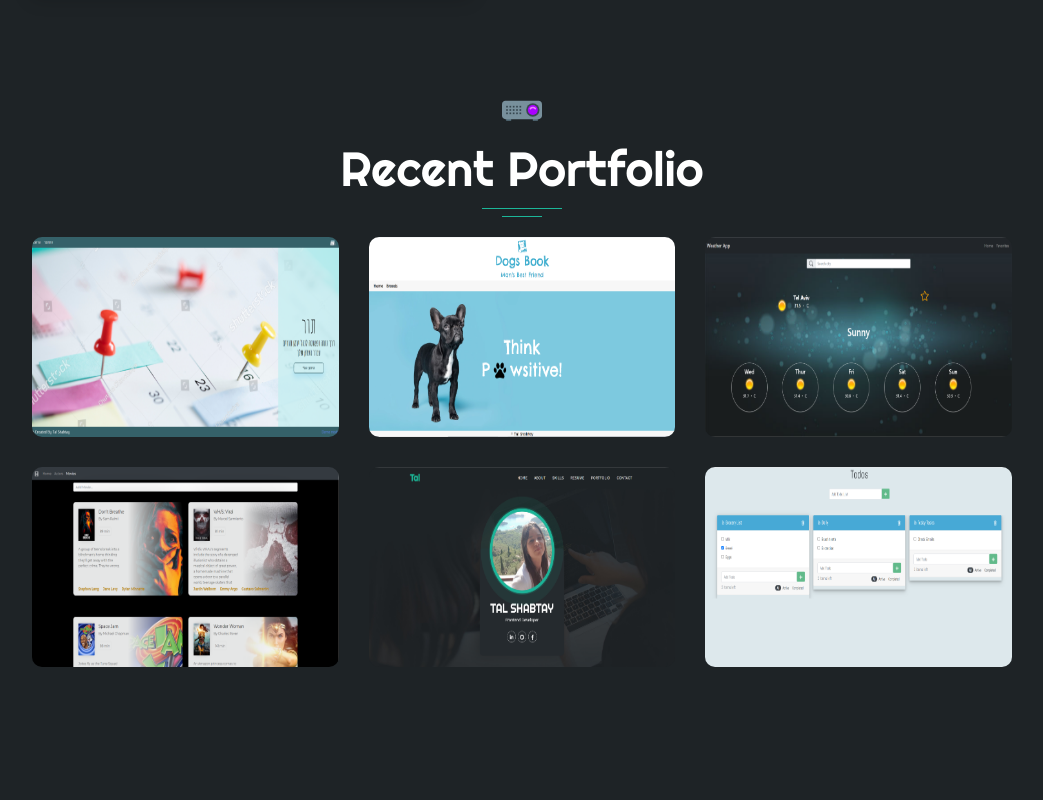
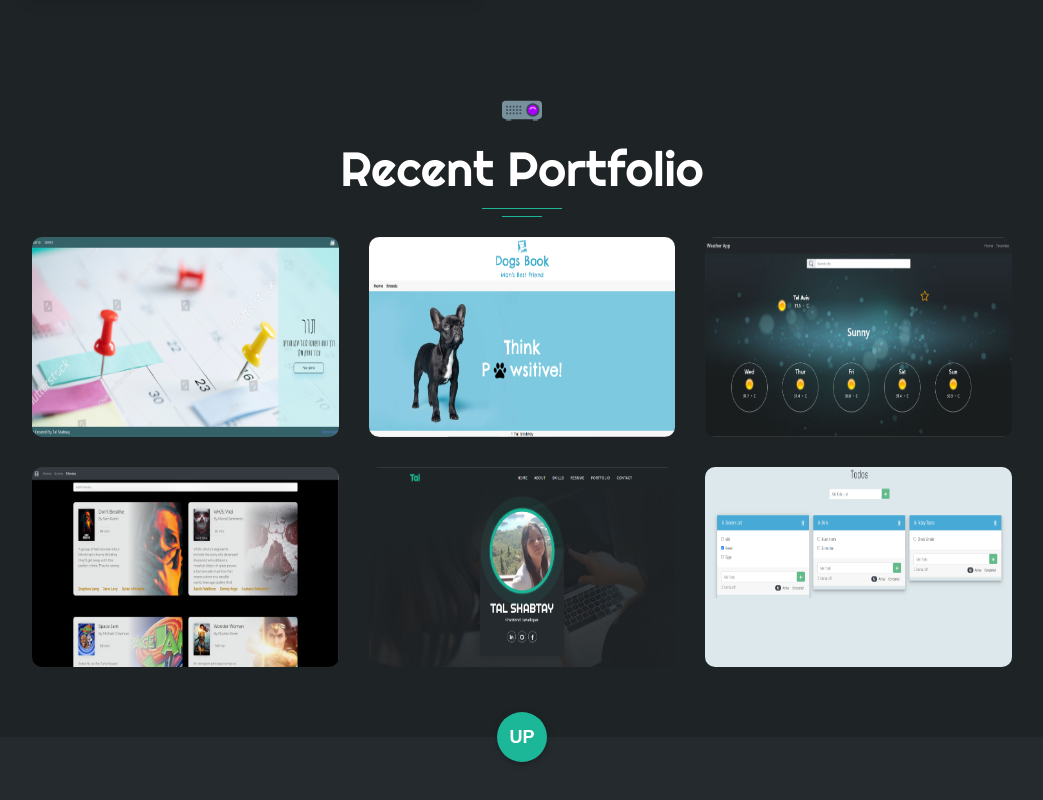
Before and after one commit to TalSBA/Resume, a React (Create React App) app: page / in a window 1280 px wide. Shown: the part 2934-3734 px from the top of the page, without its empty margins (118-1161 px from the left). Before the commit the page ends 3671 px from the top, so only its background shows below. Built offline with nearby package versions, Linux system fonts and the light colour scheme.

Commit message:
add experience

```diff
--- /dev/null
+++ b/src/components/Footer/Footer.css
@@ -0,0 +1,38 @@
+.c-footer {
+  background-color: #252a2e;
+  padding: 30px 0px;
+  position: relative;
+  text-align: center;
+  padding-top: 50px;
+}
+
+.c-footer > a{
+    bottom: 0px;
+    color: #fff;
+    display: block;
+    font-size: 18px;
+    height: 50px;
+    line-height: 50px;
+    /* opacity: 0; */
+    position: absolute;
+    right: 0;
+    text-align: center;
+    transition: all 0.8s ease 0s;
+    font-family: 'Work Sans', sans-serif;
+    width: 50px;
+    z-index: 9999;
+    letter-spacing: 0px;
+    font-weight: 600;
+    background: #1CB698;
+    box-shadow: 0 2px 5px 0 rgb(0 0 0 / 16%), 0 2px 10px 0 rgb(0 0 0 / 12%);
+    left: 0;
+    margin: 0 auto;
+    top: -25px;
+    border-radius: 100%;
+    padding: 0;
+}
+
+.c-footer > a:hover {
+    color: white;
+    text-decoration: none;
+}
--- /dev/null
+++ b/src/components/Footer/Footer.js
@@ -0,0 +1,12 @@
+import React from 'react';
+import './Footer.css';
+
+function Footer(props) {
+    return (
+        <div className="c-footer">
+            <a className="up-btn" href="#home">UP</a>
+        </div>
+    );
+}
+
+export default Footer;
--- a/src/pages/MyResume/MyResume.js
+++ b/src/pages/MyResume/MyResume.js
@@ -26,6 +26,10 @@ function MyResume(props) {
                 <Col>
                     <h3 className="animated fadeInUp">Work Experience</h3>
                     <div className="experience-details">
+                        <ExperienceItem title="Fullstack Engineer" companyName="Meitav Dash" companyLink="https://www.meitavdash.co.il/?&ref=google&network=g&campaignid=10362107186&adgroupid=108792767691&feeditemid=&keyword=%D7%9E%D7%99%D7%98%D7%91%20%D7%93%D7%A9&matchtype=e&creative=443826218370&adposition=&device=c&devicemodel=&placement=&target=&gclid=CjwKCAjwo8-SBhAlEiwAopc9W-Icj5EkrcDxFjZc7o223ASz2yxX73JSayhLTDkIqwbRO2xaT-opjxoCmZoQAvD_BwE&gclsrc=aw.ds" years="2021 - Current" description="...
+                    "/>
+                    </div>
+                    <div className="experience-details">
                         <ExperienceItem title="Software Engineer" companyName="Tomax" companyLink="https://tomaxltd.com" years="2017 - 2020" description="Designing and developing systems from scratch.
                     Support and maintenance of legasy code systems, detection and treatment of malfunctions.
                     C# desktop development in VS.
--- a/src/pages/Resume/Resume.js
+++ b/src/pages/Resume/Resume.js
@@ -1,4 +1,5 @@
 import React from "react";
+import Footer from "../../components/Footer/Footer";
 import Menu from "../../components/Menu/Menu";
 import About from "../About/About";
 import Home from "../Home/Home";
@@ -15,6 +16,7 @@ function Resume(props) {
       <Skills />
       <MyResume />
       <Protfolio />
+      <Footer />
     </div>
   );
 }
```
